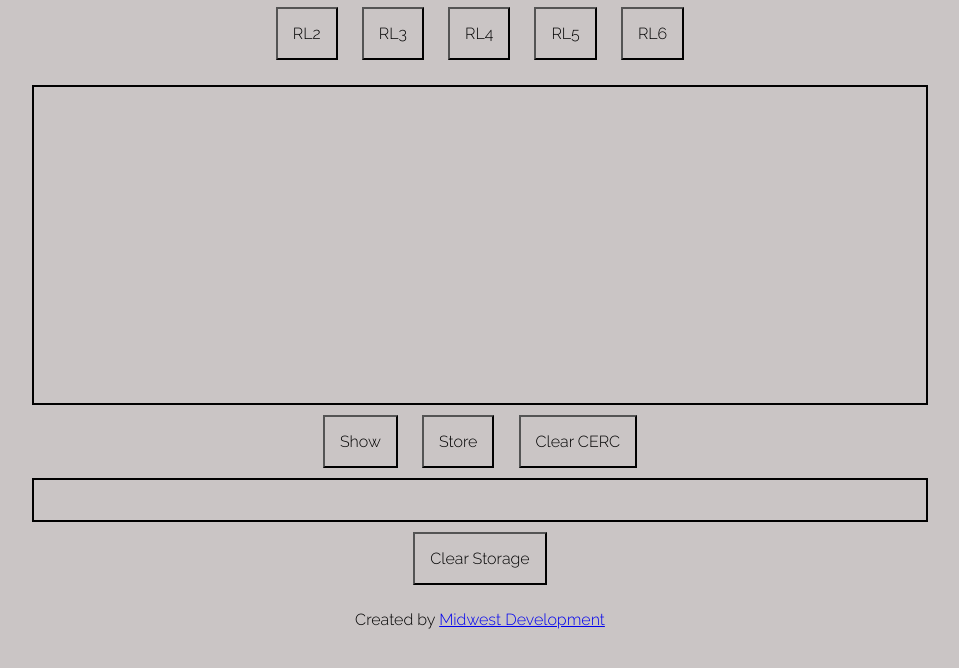
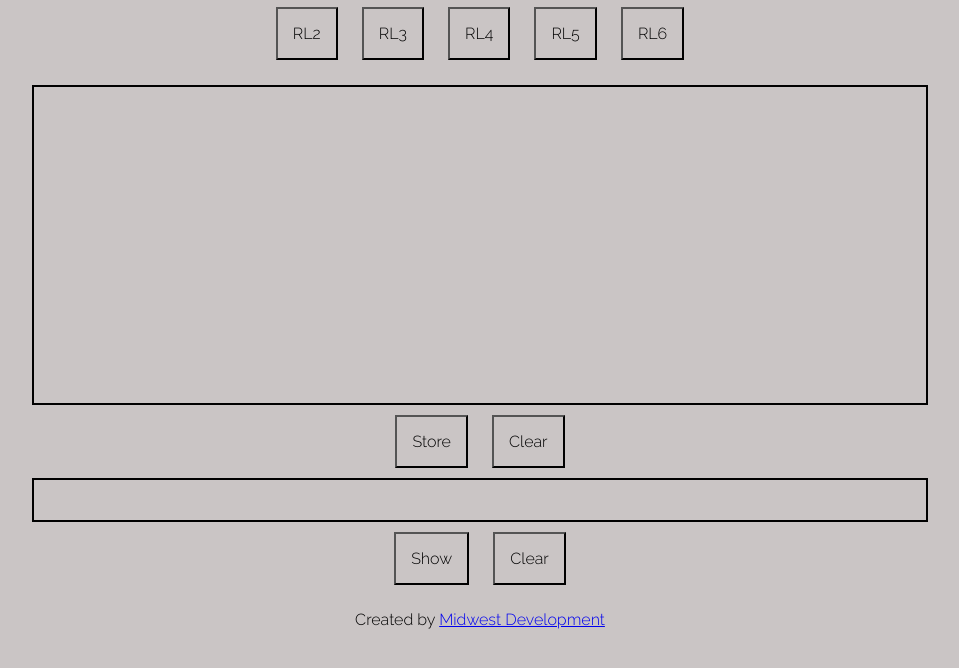
Before and after one commit to mcgidoug/il-common-core-cerc-creator, a website with bundled scripts: page index.html in a window 1280 px wide. Shown: the part 118-786 px from the top of the page, without its empty margins (160-1119 px from the left). Built offline with nearby package versions, Linux system fonts and the light colour scheme.

Commit message:
rearranged buttons

```diff
--- a/index.html
+++ b/index.html
@@ -31,11 +31,11 @@
         </div>
         <!-- STORAGE SECTION -->
         <div class="storage_sectioin">
+            <button id="store_button">Store</button>
+            <button id="clear_cerc_button">Clear</button>
+            <div id="store_box"></div>
             <button id="show_button">Show</button>
-            <button id="store_button">Store</button>
-            <button id="clear_cerc_button">Clear CERC</button>
-            <div id="store_box"></div>
-            <button id="clear_button">Clear Storage</button>
+            <button id="clear_button">Clear</button>
         </div>
         <!-- FOOTER -->
         <footer>Created by <a href="https://midwest-development.vercel.app/" target="_blank">Midwest Development</a>
```
